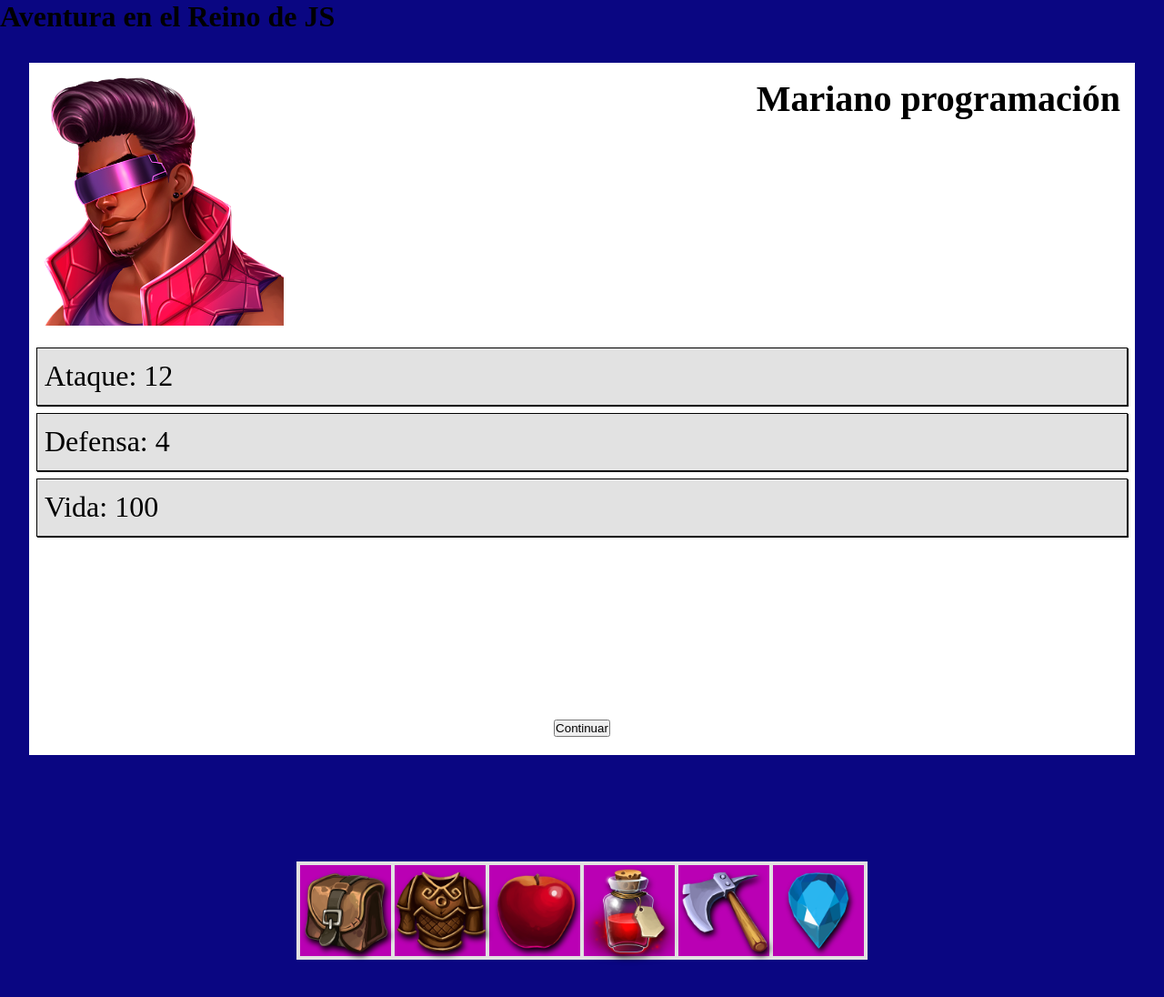
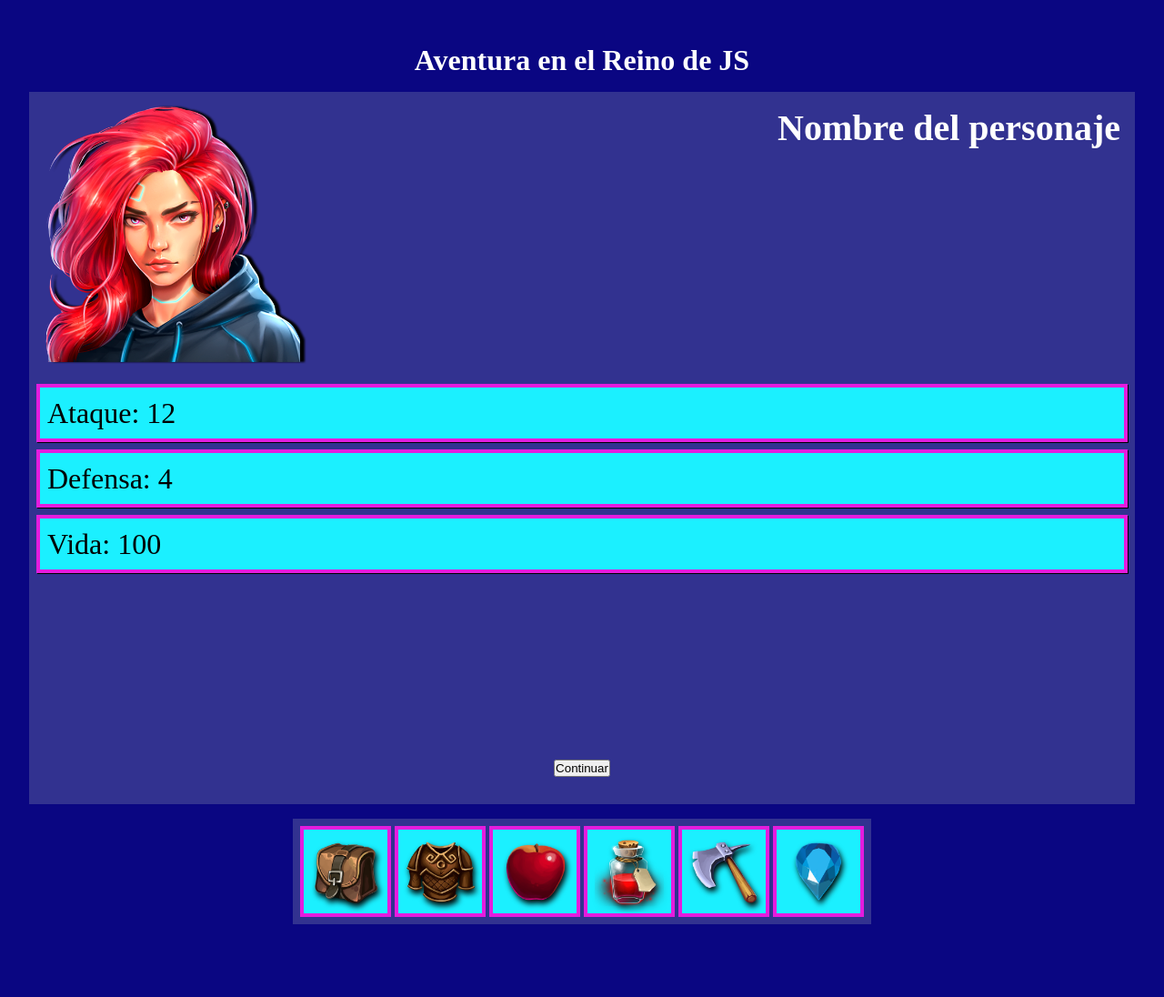
Before and after one commit to Elias-MN/DisenoAventuraJS_B, a plain HTML site: page index.html in a window 1280 px wide. Shown: the whole page at 91% size. After the commit the page ends 1032 px from the top, so only its background shows below. Drawn offline with Linux system fonts and the light colour scheme.

Commit message:
Reestructuración de las columnas y colores

```diff
--- a/index.html
+++ b/index.html
@@ -13,8 +13,8 @@
   <main>
     <div id="scene-1" class="scene">
       <div id="scene-1-player">
-        <img src="./img/characters/13.png" alt="">
-        <h2>Mariano programación</h2>
+        <img src="./img/characters/1.png" alt="">
+        <h2>Nombre del personaje</h2>
       </div>
       <div id="scene-1-stats">
         <div><p>Ataque: 12</p></div>
--- a/style.css
+++ b/style.css
@@ -6,8 +6,9 @@
 
 :root{
   --primary-color: rgb(10, 6, 130);
-  --secondary-color: rgb(226, 226, 226);
-  --accent-color: rgb(186, 0, 180);
+  --secondary-color: rgb(50, 50, 144);
+  --accent-color: rgb(228, 28, 222);
+  --highlight-color: #1bf0ff;
 }
 
 body{
@@ -15,25 +16,39 @@ body{
   height: 100vh;
   display: grid;
   grid-template-rows: auto 1fr auto;
+  padding: 32px;
 }
+
+/* ---------------------------- HEADER ---------------------------- */
+
+header{
+  display: flex;
+  justify-content: center;
+  color: white;
+  padding: 16px;
+}
+
+/* ---------------------------- FOOTER ---------------------------- */
 
 footer{
   display: flex;
   justify-content: center;
+  padding: 16px;
 }
 
 #inventory-container{
   background: var(--secondary-color);
-  margin: 5%;
   display: flex;
   gap: 4px;
-  padding: 4px;
+  padding: 8px;
 }
 
 .item{
-  background: var(--accent-color);
+  background: var(--highlight-color);
   width: 100px;
   height: 100px;
+  padding: 8px;
+  border: 4px solid var(--accent-color);
 }
 
 .item img{
@@ -45,25 +60,33 @@ footer{
   transform: scale(1.25);
 }
 
+/* ---------------------------- ESCENAS ---------------------------- */
+
 #scene-1{
-  height: 90%;
-  margin: 32px;
-  background-color: white;
+  height: 100%;
+  background-color: var(--secondary-color);
+  display: grid;
+  grid-template-rows: 40% 50% 10%;
 }
 
   #scene-1>div:first-child{
-    height: 40%;
+    /* height: 40%; */
     display: flex;
     justify-content: space-between;
     padding: 16px;
+    color: white;
   }
 
+    #scene-1>div:first-child>img{
+      filter: drop-shadow(5px 0px 1px black);
+    }
+
   #scene-1>div:nth-child(2){
-    height: 50%;
+    /* height: 50%; */
   }
 
   #scene-1>div:nth-child(3){
-    height: 10%;
+    /* height: 10%; */
     display: flex;
     justify-content: center;
     align-items: center;
@@ -76,9 +99,9 @@ footer{
   #scene-1-stats>div{
     height: 64px;
     margin: 8px;
-    border: 1px solid black;
+    border: 4px solid var(--accent-color);
     padding: 8px;
-    background: var(--secondary-color);
+    background: var(--highlight-color);
     box-shadow: 1px 1px black;
     display: flex;
     align-items: center;
```
